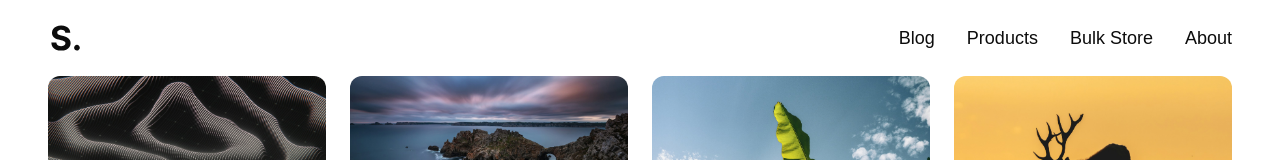
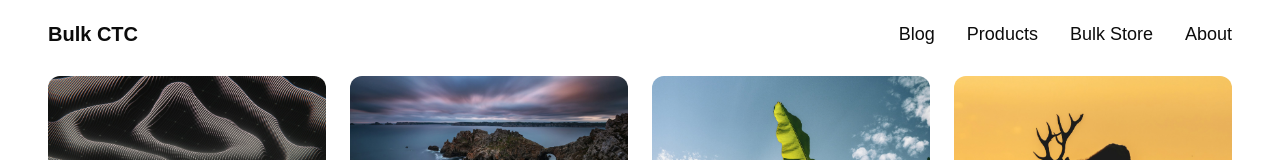
Before and after one commit to Gray-Cup/bulk-ctc, an Astro site: page / in a window 1280 px wide. Shown: the top 160 px of the page. Built offline with nearby package versions, Linux system fonts and the light colour scheme; Astro itself is replaced by a stand-in of ours.

Commit message:
Update Navbar.astro

```diff
--- a/src/components/Navbar.astro
+++ b/src/components/Navbar.astro
@@ -9,8 +9,8 @@ import LogoSVG from '../assets/logo.svg'
 <header class="fixed top-0 w-full z-40 bg-background dark:bg-background-dark">
 	<nav class="">
 		<div class="app-container flex justify-between items-center py-5">
-			<a href={`${SITE_BASE}/`} aria-label="Home">
-				<LogoSVG height={36} width={36} />
+			<a class="text-xl font-semibold" href={`${SITE_BASE}/`} aria-label="Home">
+				Bulk CTC
 			</a>
 			<div class="gap-8 hidden md:flex items-center">
 				{
```
